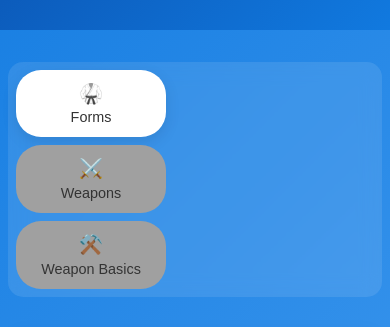
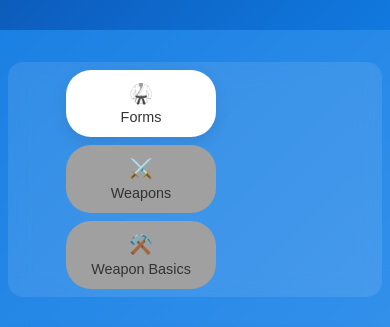
Before and after one commit to ZacksBroDev/MHKWebsite, a React (Vite) app: page /deg1 in a window 390 px wide. Both pictures are taken after typing "name@example.com", "Sample123" into the empty fields and a click on the button "LOGIN". Shown: the part 327-654 px from the top of the page. Built offline with nearby package versions, Linux system fonts and the light colour scheme; no server answers.

Commit message:
fightstyle width change

```diff
--- a/src/assets/css/style.module.css
+++ b/src/assets/css/style.module.css
@@ -449,6 +449,12 @@
     width: 100%;
   }
 
+  .tab{
+    width: 100%;
+    margin-left: 50px;
+    margin-right: 50px;
+  }
+
   .contentArea{
     width: 100%;
     padding: .5rem;
```
